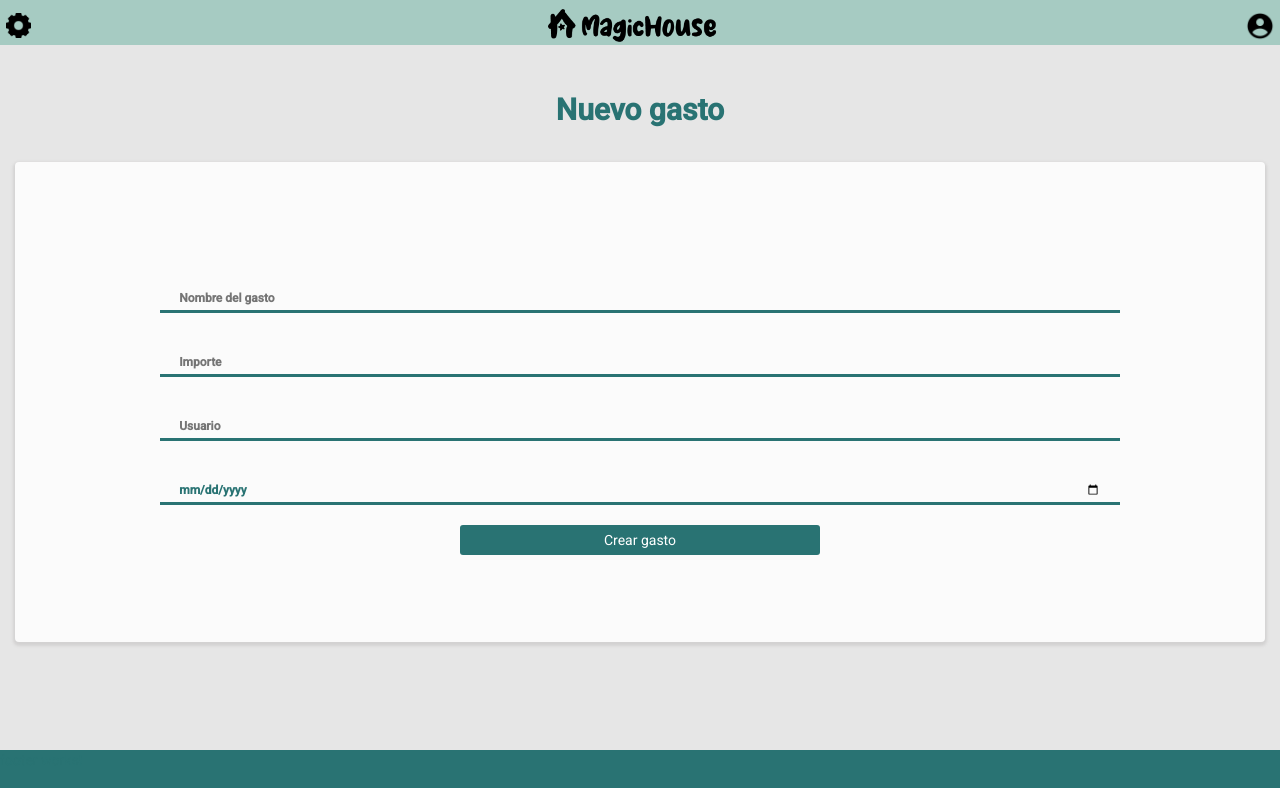
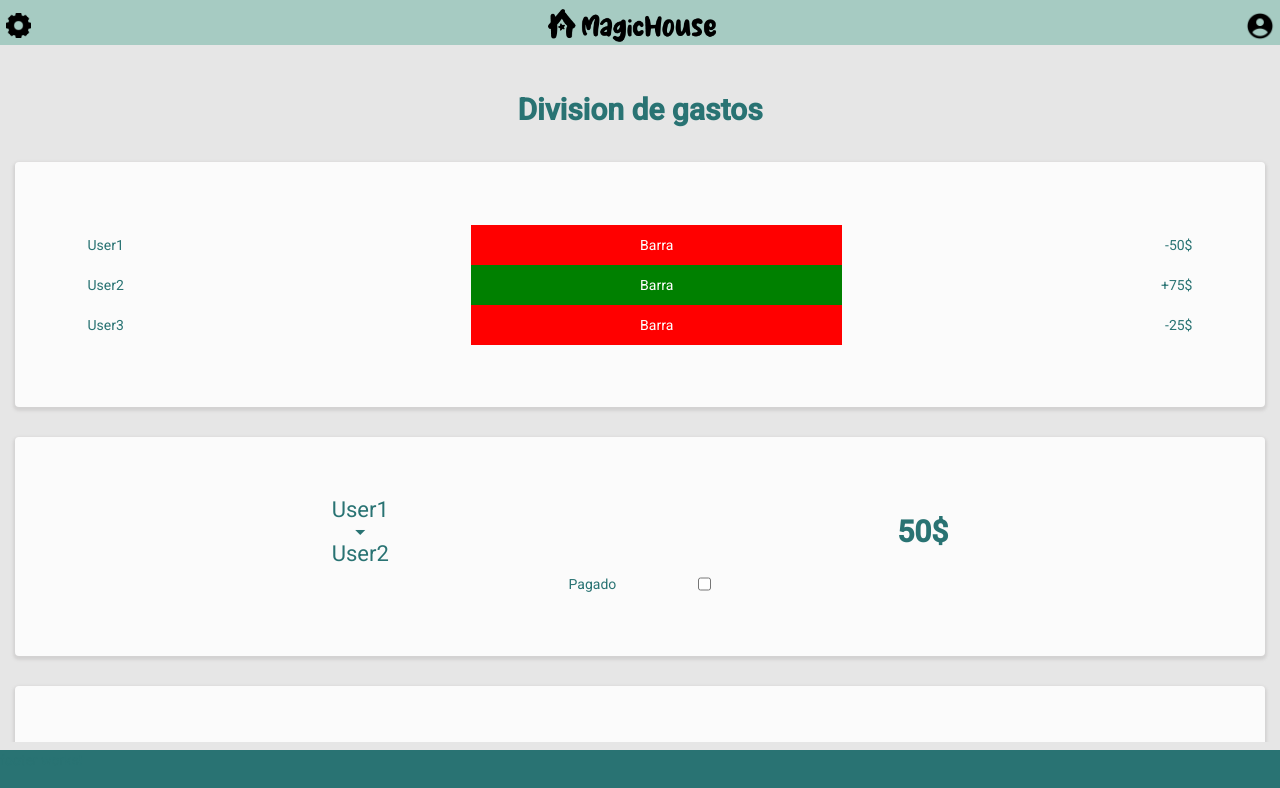
Before and after one commit to Manuela-Mariscotti/magicHouse, an Angular app: page / in a window 1280 px wide. Shown: the top 788 px of the page. Built offline with nearby package versions, Linux system fonts and the light colour scheme.

Commit message:
before pull

```diff
--- a/src/app/app.component.html
+++ b/src/app/app.component.html
@@ -10,7 +10,7 @@
         <!-- <app-home></app-home> -->
 
         <!-- <app-registro></app-registro> -->
-        <app-nuevo-gasto></app-nuevo-gasto>
+        <app-resumen-gastos></app-resumen-gastos>
 
     <app-footer></app-footer>
 
--- a/src/app/pages/resumen-gastos/resumen-gastos.component.css
+++ b/src/app/pages/resumen-gastos/resumen-gastos.component.css
@@ -0,0 +1,57 @@
+.page{
+    display: flex;
+    flex-direction: column;
+    align-items: center;
+    gap: 30px;
+}
+
+.caja-blanca{
+    display: flex;
+    flex-direction: column;
+    gap: 10px;
+
+    width: 100%;
+
+    padding: 5%;
+}
+
+.fila{
+    display: flex;
+    flex-direction: row;
+    justify-content: space-around;
+}
+
+.columna{
+    display: flex;
+    flex-direction: column;
+    justify-content: space-around;
+    align-items: center;
+}
+.checkbox{
+    display: flex;
+    justify-content: space-around;
+    width: 20%;
+}
+
+table{
+    width: 100%;
+}
+
+td{
+    padding: 10px;
+}
+td:nth-child(2){
+    text-align: center;
+
+}
+td:last-child{
+    text-align: end;
+}
+
+tr:nth-child(even) td:nth-child(2){
+    background-color: green;
+    color: white;
+}tr:nth-child(odd) td:nth-child(2){
+    background-color: red;
+    color: white;
+}
--- a/src/app/pages/resumen-gastos/resumen-gastos.component.html
+++ b/src/app/pages/resumen-gastos/resumen-gastos.component.html
@@ -1 +1,78 @@
-<p>resumen-gastos works!</p>
+<div class="page">
+    <p class="texto-titulo">
+        Division de gastos
+    </p>
+
+    <div class="caja-blanca">
+        <table>
+            <tr>
+                <td>User1</td>
+                <td>Barra</td>
+                <td>-50$</td>
+            </tr>
+
+            <tr>
+                <td>User2</td>
+                <td>Barra</td>
+                <td>+75$</td>
+            </tr>
+
+            <tr>
+                <td>User3</td>
+                <td>Barra</td>
+                <td>-25$</td>
+            </tr>
+        </table>
+    </div>
+
+    <div class="caja-blanca">
+
+        <div class="fila">
+
+          <div class="columna text-subt">
+            <span>User1</span>
+            <mat-icon>arrow_drop_down</mat-icon>
+            <span>User2</span>
+        </div>
+
+        <div class="columna texto-titulo">
+            50$
+        </div>
+
+        </div>
+
+
+        <div class="fila">
+            <div class="checkbox">
+                <label for="pagado">Pagado</label>
+                <input type="checkbox" name="pagado">
+            </div>
+        </div>
+    </div>
+
+    <div class="caja-blanca">
+
+        <div class="fila">
+
+          <div class="columna text-subt">
+            <span>User3</span>
+            <mat-icon>arrow_drop_down</mat-icon>
+            <span>User2</span>
+        </div>
+
+        <div class="columna texto-titulo">
+            25$
+        </div>
+
+        </div>
+
+
+        <div class="fila">
+            <div class="checkbox">
+                <label for="pagado">Pagado</label>
+                <input type="checkbox" name="pagado">
+            </div>
+        </div>
+    </div>
+
+</div>
```
